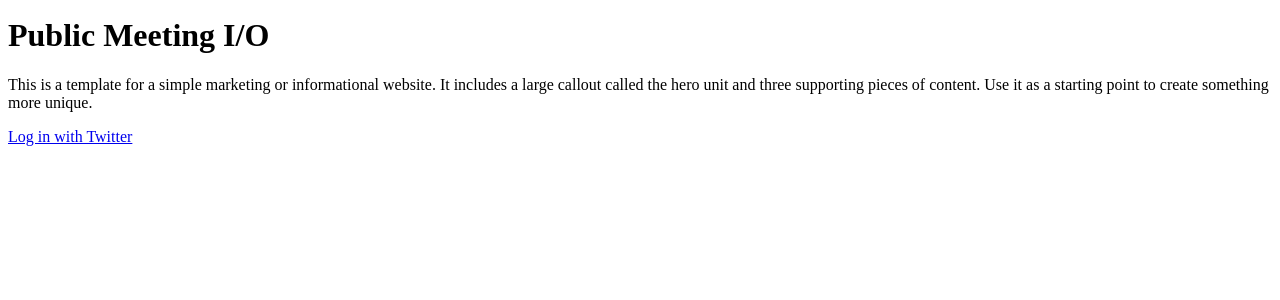
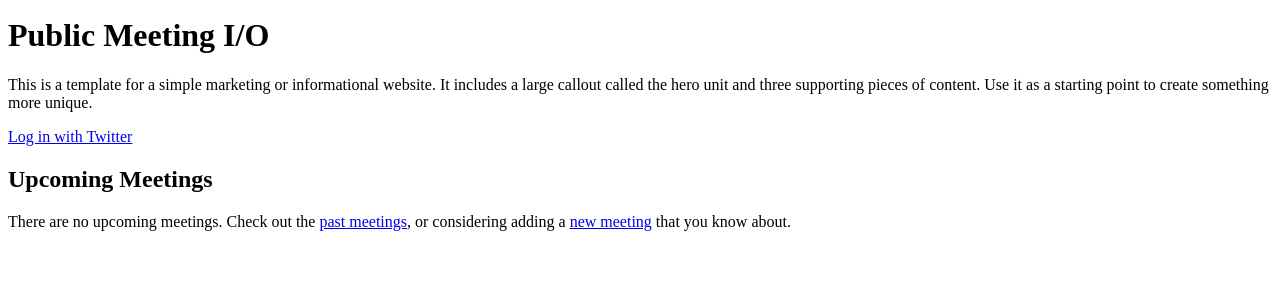
Before and after one commit to openplans/meetingmatters, a Django app: page / in a window 1280 px wide. Shown: the part 196-496 px from the top of the page. Run offline with Django 3.2, Linux system fonts and the light colour scheme; data that the repository does not hold is empty; some libraries are stand-ins or nearby versions.

Commit message:
Adda message if there are no upcoming meetings

```diff
--- a/publicmeeting/project/templates/project-home.html
+++ b/publicmeeting/project/templates/project-home.html
@@ -10,7 +10,16 @@
 
   <div class="row">
     <div class="span8 offset2">
-      {% include "partials/browse_meetings_meeting_list.html" %}
+      <h2>Upcoming Meetings</h2>
+      {% if meetings %}
+        {% include "partials/browse_meetings_meeting_list.html" %}
+      {% else %}
+        <p>There are no upcoming meetings.  Check out the
+           <a href="{% url browse_meetings_meeting_list %}">past meetings</a>,
+           or considering adding a
+           <a href="{% url create_meeting_search_similar %}">new meeting</a>
+           that you know about.</p>
+      {% endif %}
     </div>
   </div>
 
```
